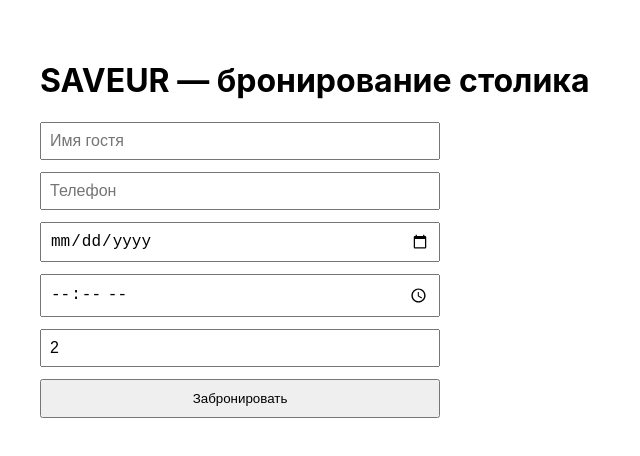
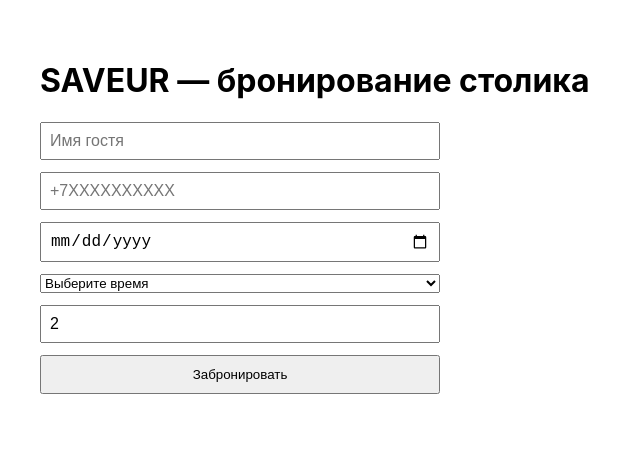
Before and after one commit to RedStrikeRF/test-task-SAVEUR, a Next.js app: page / in a window 1280 px wide. Shown: the top 456 px of the page, without its empty margins (0-640 px from the left). Built offline with nearby package versions, Linux system fonts and the light colour scheme.

Commit message:
прикрутил валидацию к форме, вывод ошибок под полями

```diff
--- a/src/components/BookingForm.module.css
+++ b/src/components/BookingForm.module.css
@@ -14,3 +14,14 @@
   padding: 10px;
   cursor: pointer;
 }
+
+.field {
+  display: flex;
+  flex-direction: column;
+}
+
+.error {
+  color: red;
+  font-size: 0.8rem;
+  margin: 4px 0 0;
+}
--- a/src/components/BookingForm.tsx
+++ b/src/components/BookingForm.tsx
@@ -1,4 +1,12 @@
 import { FormEvent, useState } from 'react';
+import {
+  TIME_SLOTS,
+  validateDate,
+  validateGuests,
+  validateName,
+  validatePhone,
+  validateTime,
+} from '@/utils/validation';
 import styles from './BookingForm.module.css';
 
 export default function BookingForm() {
@@ -8,35 +16,91 @@
   const [time, setTime] = useState('');
   const [guests, setGuests] = useState(2);
 
+  const [nameError, setNameError] = useState<string | null>(null);
+  const [phoneError, setPhoneError] = useState<string | null>(null);
+  const [dateError, setDateError] = useState<string | null>(null);
+  const [timeError, setTimeError] = useState<string | null>(null);
+  const [guestsError, setGuestsError] = useState<string | null>(null);
+
   const handleSubmit = (e: FormEvent) => {
     e.preventDefault();
+
+    const nErr = validateName(name);
+    const pErr = validatePhone(phone);
+    const dErr = validateDate(date);
+    const tErr = validateTime(time);
+    const gErr = validateGuests(guests);
+
+    setNameError(nErr);
+    setPhoneError(pErr);
+    setDateError(dErr);
+    setTimeError(tErr);
+    setGuestsError(gErr);
+
+    if (!nErr && !pErr && !dErr && !tErr && !gErr) {
       console.log({ name, phone, date, time, guests });
+    }
   };
 
   return (
     <form className={styles.form} onSubmit={handleSubmit}>
+      <div className={styles.field}>
         <input
           value={name}
           onChange={(e) => setName(e.target.value)}
+          onBlur={() => setNameError(validateName(name))}
           placeholder="Имя гостя"
         />
+        {nameError && <p className={styles.error}>{nameError}</p>}
+      </div>
+
+      <div className={styles.field}>
         <input
           value={phone}
           onChange={(e) => setPhone(e.target.value)}
-        placeholder="Телефон"
+          onBlur={() => setPhoneError(validatePhone(phone))}
+          placeholder="+7XXXXXXXXXX"
         />
+        {phoneError && <p className={styles.error}>{phoneError}</p>}
+      </div>
+
+      <div className={styles.field}>
         <input
           type="date"
           value={date}
           min={new Date().toISOString().split('T')[0]}
           onChange={(e) => setDate(e.target.value)}
+          onBlur={() => setDateError(validateDate(date))}
         />
-      <input type="time" value={time} onChange={(e) => setTime(e.target.value)} />
+        {dateError && <p className={styles.error}>{dateError}</p>}
+      </div>
+
+      <div className={styles.field}>
+        <select
+          value={time}
+          onChange={(e) => setTime(e.target.value)}
+          onBlur={() => setTimeError(validateTime(time))}
+        >
+          <option value="">Выберите время</option>
+          {TIME_SLOTS.map((slot) => (
+            <option key={slot} value={slot}>
+              {slot}
+            </option>
+          ))}
+        </select>
+        {timeError && <p className={styles.error}>{timeError}</p>}
+      </div>
+
+      <div className={styles.field}>
         <input
           type="number"
           value={guests}
           onChange={(e) => setGuests(Number(e.target.value))}
+          onBlur={() => setGuestsError(validateGuests(guests))}
         />
+        {guestsError && <p className={styles.error}>{guestsError}</p>}
+      </div>
+
       <button type="submit">Забронировать</button>
     </form>
   );
--- a/src/utils/validation.ts
+++ b/src/utils/validation.ts
@@ -20,6 +20,27 @@
   return null;
 }
 
+export const TIME_SLOTS = [
+  '12:00',
+  '13:00',
+  '14:00',
+  '15:00',
+  '16:00',
+  '17:00',
+  '18:00',
+  '19:00',
+  '20:00',
+  '21:00',
+  '22:00',
+];
+
+export function validateTime(value: string): string | null {
+  if (!TIME_SLOTS.includes(value)) {
+    return 'Выберите время';
+  }
+  return null;
+}
+
 export function validateGuests(value: number): string | null {
   if (!Number.isInteger(value) || value < 1 || value > 12) {
     return 'Количество гостей от 1 до 12';
```
Lines whose indentation alone changed are shown as unchanged.
